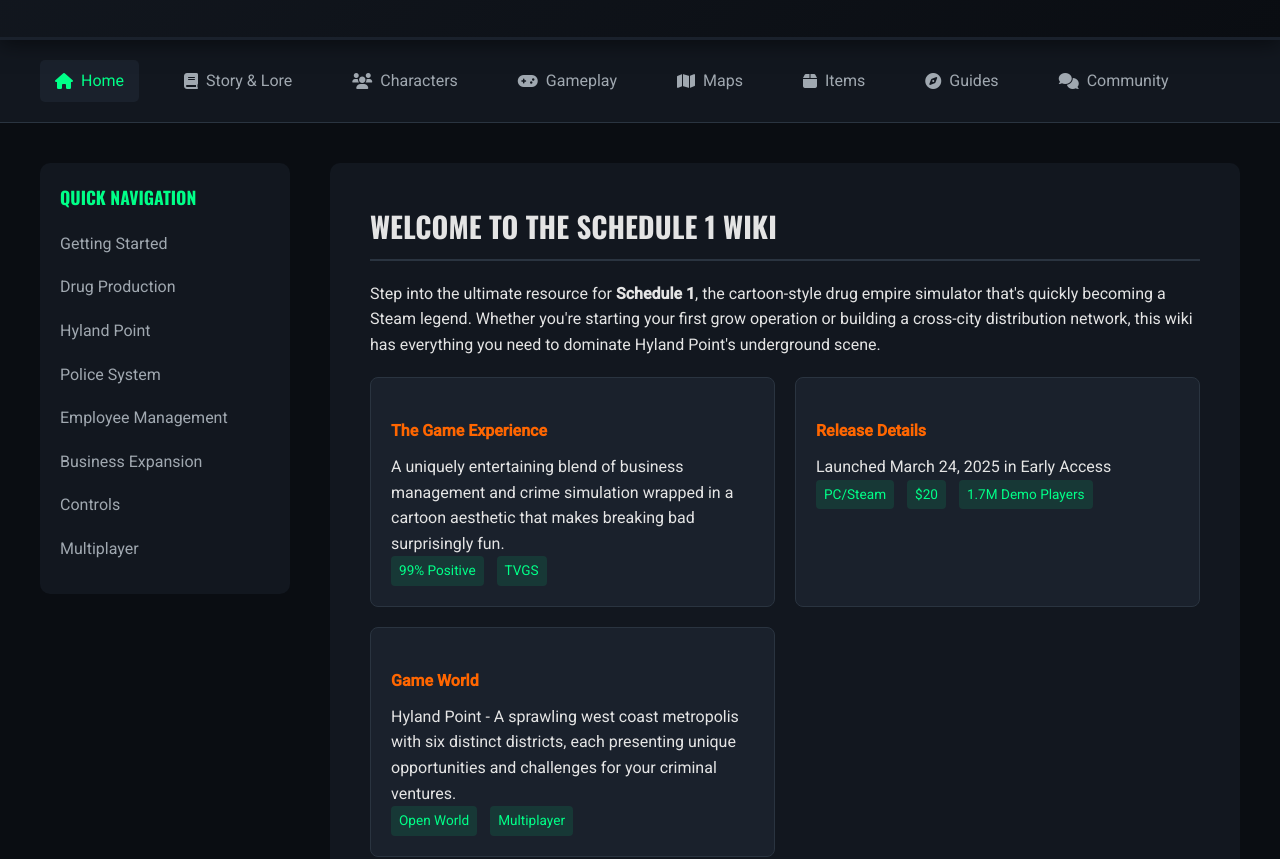
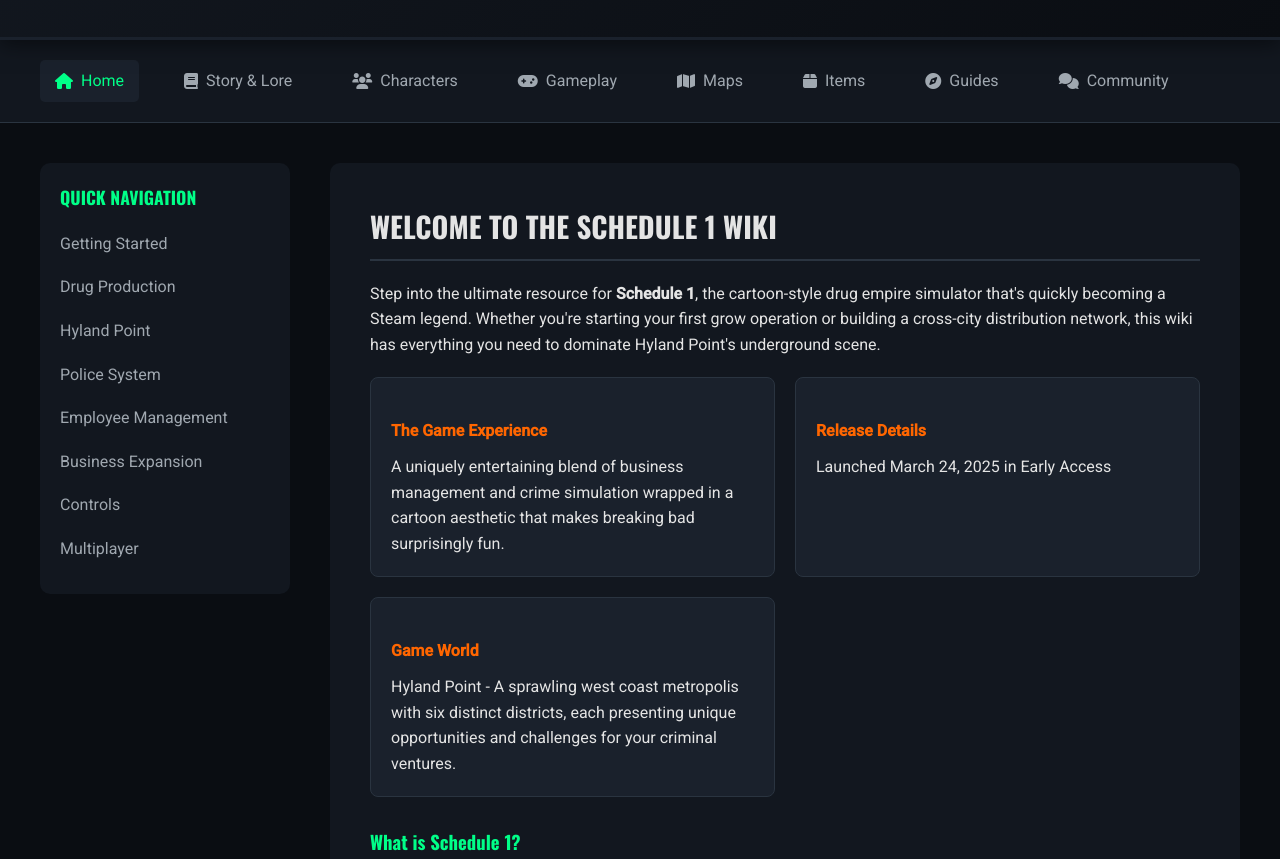
Before and after one commit to Schedule1WiKi/schedule1wiki.github.io, a plain HTML site: page index.html in a window 1280 px wide. Shown: the part 107-966 px from the top of the page. Drawn offline with nearby package versions, Linux system fonts and the light colour scheme.

Commit message:
Update index.html

```diff
--- a/index.html
+++ b/index.html
@@ -485,21 +485,14 @@
                     <div class="info-card">
                         <h4>The Game Experience</h4>
                         <p>A uniquely entertaining blend of business management and crime simulation wrapped in a cartoon aesthetic that makes breaking bad surprisingly fun.</p>
-                        <span class="tag">99% Positive</span>&nbsp;
-                        <span class="tag">TVGS</span>
                     </div>
                     <div class="info-card">
                         <h4>Release Details</h4>
                         <p>Launched March 24, 2025 in Early Access</p>
-                        <span class="tag">PC/Steam</span>&nbsp;
-                        <span class="tag">$20</span>&nbsp;
-                        <span class="tag">1.7M Demo Players</span>
                     </div>
                     <div class="info-card">
                         <h4>Game World</h4>
                         <p>Hyland Point - A sprawling west coast metropolis with six distinct districts, each presenting unique opportunities and challenges for your criminal ventures.</p>
-                        <span class="tag">Open World</span>&nbsp;
-                        <span class="tag">Multiplayer</span>
                     </div>
                 </div>
 
```
